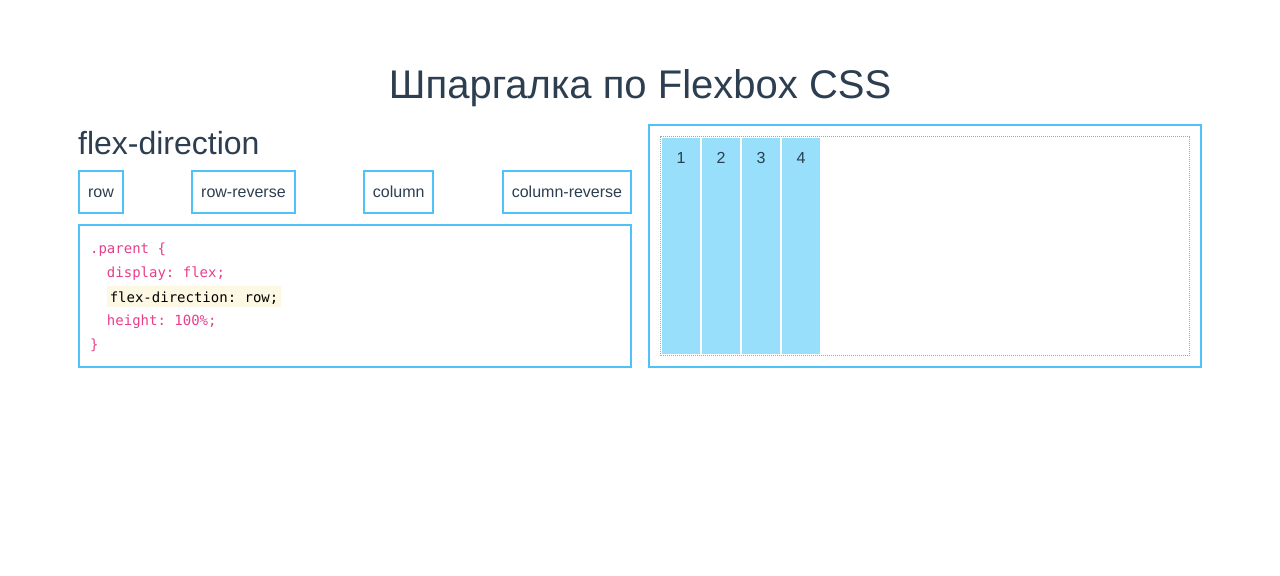
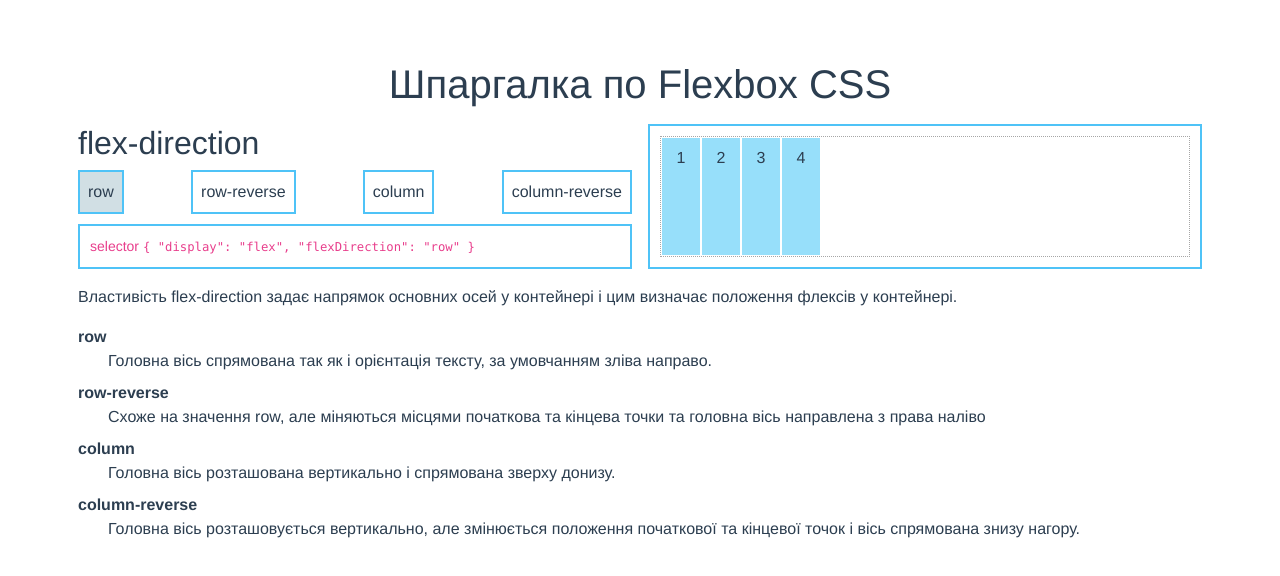
Before and after one commit to Tkachyshyn-Andrei/test_flexbox_shpargalka, a Vue app: page / in a window 1280 px wide. Shown: the top 576 px of the page. Built offline with nearby package versions, Linux system fonts and the light colour scheme.

Commit message:
add component

```diff
--- a/src/App.vue
+++ b/src/App.vue
@@ -4,70 +4,20 @@
       <div>
         <h1>Шпаргалка по Flexbox CSS</h1>
       </div>
-      <div class="row">
-        <div class="col-6 p-2">
-          <h2>flex-direction</h2>
-          <div class="button d-flex justify-content-between flex-wrap">
-            <div v-for="styleName in flexDirection" :key="styleName.key"
-                 @click="setActiveClass(styleName)"
-                 :class="{'active': styleName === activeClass}"
-            >
-              {{ styleName.label }}
-            </div>
-          </div>
-          <div class="example-code">
-            <code>.parent {<br>
-              &nbsp;&nbsp;display: flex;<br>
-              &nbsp;&nbsp;<mark>flex-direction: row;</mark>
-              <br>
-              &nbsp;&nbsp;height: 100%;<br>
-              }</code>
-          </div>
-        </div>
-        <div class="col-6 p-2">
-          <div class="example">
-            <div class="parent" :style="style">
-              <div class="child">1</div>
-              <div class="child">2</div>
-              <div class="child">3</div>
-              <div class="child">4</div>
-            </div>
-          </div>
-        </div>
-      </div>
+      <VFlexDirection> </VFlexDirection>
+
+
+
     </div>
   </div>
 </template>
 
 <script>
+import VFlexDirection from "@/components/VFlexDirection";
 
 export default {
   name: 'App',
-  components: {},
-  data: () => ({
-    activeClass: '',
-    direction: 'row',
-    flexDirection: [
-      {label: 'row'},
-      {label: 'row-reverse'},
-      {label: 'column'},
-      {label: 'column-reverse'},
-    ]
-  }),
-  computed: {
-    style(){
-      return {
-        flexDirection: this.direction
-      }
-    }
-  },
-  methods: {
-    setActiveClass(styleName){
-      this.activeClass = styleName;
-      this.direction = styleName.label;
-      console.log()
-    }
-  }
+  components: { VFlexDirection },
 }
 </script>
 
@@ -88,48 +38,4 @@ export default {
 h1 {
   text-align: center;
 }
-
-h2 {
-  text-align: start;
-}
-
-.button > div {
-  border: 2px solid #4fc3f7;
-  margin-bottom: 10px;
-  padding: 8px 8px;
-  cursor: pointer;
-}
-
-.example {
-  border: 2px solid #4fc3f7;
-  padding: 10px;
-  display: flex;
-  height: 100%;
-  flex: 1;
-}
-
-.example-code {
-  border: 2px solid #4fc3f7;
-  padding: 10px;
-}
-
-.parent {
-  display: flex;
-  border: 1px dotted #a6a6a6;
-  height: 100%;
-  width: 100%;
-}
-
-.child {
-  min-width: 2.5rem;
-  padding: 0.5rem;
-  background-color: #97dffa;
-  background-repeat: no-repeat;
-  border: 1px solid #fff;
-  text-align: center;
-}
-
-.active {
-  background: #d1dfe4;
-}
 </style>
--- /dev/null
+++ b/src/components/VFlexDirection.vue
@@ -0,0 +1,146 @@
+<template>
+  <div class="row">
+    <div class="col-6 p-2">
+      <h2>flex-direction</h2>
+      <div class="button d-flex justify-content-between flex-wrap">
+        <div v-for="styleName in flexDirection" :key="styleName.key"
+             :class="{'active': styleName === activeClass}"
+             @click="setActiveClass(styleName)"
+        >
+          {{ styleName.label }}
+        </div>
+      </div>
+      <div class="example-code code">
+        selector
+        <code v-text="style">
+        </code>
+      </div>
+    </div>
+    <div class="col-6 p-2">
+      <div class="example">
+        <div :style="style" class="parent">
+          <div class="child">1</div>
+          <div class="child">2</div>
+          <div class="child">3</div>
+          <div class="child">4</div>
+        </div>
+      </div>
+    </div>
+    <div class="p-2">
+      <p>Властивість flex-direction задає напрямок основних осей у контейнері і цим визначає положення флексів у
+        контейнері.</p>
+      <dl>
+        <dt>row</dt>
+        <dd>Головна вісь спрямована так як і орієнтація тексту, за умовчанням зліва направо.</dd>
+        <dt>row-reverse</dt>
+        <dd>Схоже на значення row, але міняються місцями початкова та кінцева точки та головна вісь направлена з права
+          наліво
+        </dd>
+        <dt>column</dt>
+        <dd>Головна вісь розташована вертикально і спрямована зверху донизу.</dd>
+        <dt>column-reverse</dt>
+        <dd>Головна вісь розташовується вертикально, але змінюється положення початкової та кінцевої точок і вісь
+          спрямована знизу нагору.
+        </dd>
+      </dl>
+    </div>
+  </div>
+</template>
+
+<script>
+export default {
+  name: "VFlexDirection",
+  data: () => ({
+    activeClass: '',
+    direction: 'row',
+    flexDirection: [
+      {label: 'row'},
+      {label: 'row-reverse'},
+      {label: 'column'},
+      {label: 'column-reverse'},
+    ]
+  }),
+  created() {
+    this.activeClass = this.flexDirection[0]
+  },
+  computed: {
+    style() {
+      return {
+        display: 'flex',
+        flexDirection: this.direction
+      }
+    },
+  },
+  methods: {
+    setActiveClass(styleName) {
+      this.activeClass = styleName;
+      this.direction = styleName.label;
+      console.log()
+    }
+  }
+}
+</script>
+
+<style scoped>
+h2 {
+  text-align: start;
+}
+
+p {
+  font-size: 16px;
+}
+
+.button > div {
+  border: 2px solid #4fc3f7;
+  margin-bottom: 10px;
+  padding: 8px 8px;
+  cursor: pointer;
+}
+
+.example {
+  border: 2px solid #4fc3f7;
+  padding: 10px;
+  display: flex;
+  height: 100%;
+  flex: 1;
+}
+
+.example-code {
+  border: 2px solid #4fc3f7;
+  padding: 10px;
+}
+
+.parent {
+  border: 1px dotted #a6a6a6;
+  height: 100%;
+  width: 100%;
+}
+
+.child {
+  min-width: 2.5rem;
+  padding: 0.5rem;
+  background-color: #97dffa;
+  background-repeat: no-repeat;
+  border: 1px solid #fff;
+  text-align: center;
+}
+
+.active {
+  background: #d1dfe4;
+}
+
+.code {
+  font-size: 87.5%;
+  color: #e83e8c;
+  word-wrap: break-word;
+}
+
+dl {
+  font-size: 16px;
+}
+
+dd {
+  padding-left: 30px;
+}
+
+</style>
```
